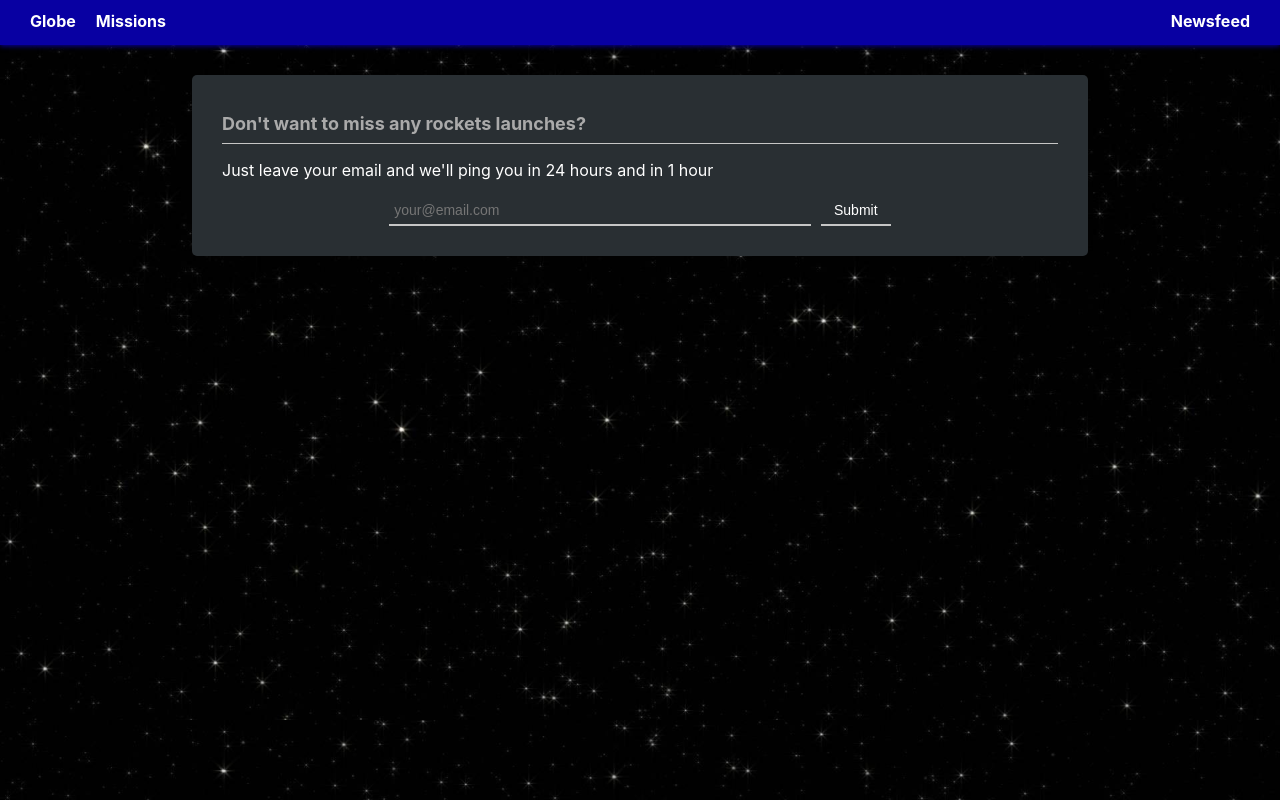
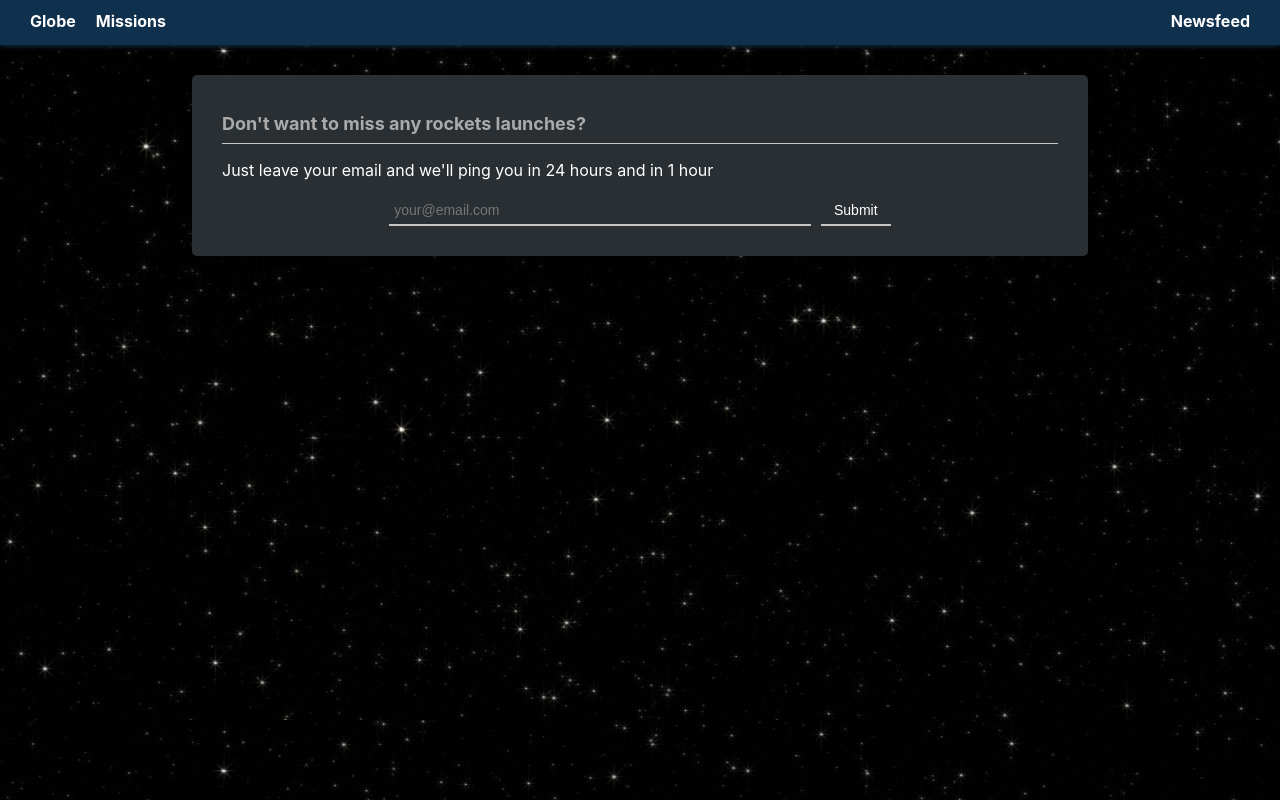
Before and after one commit to ydusaniuk/nasa.spaceappschallenge, a React (Create React App) app: page /newsfeed in a window 1280 px wide. Built offline with nearby package versions, Linux system fonts and the light colour scheme.

Commit message:
chore(UI): small styles updates

```diff
--- a/src/components/Navigation/Toolbar/Toolbar.module.sass
+++ b/src/components/Navigation/Toolbar/Toolbar.module.sass
@@ -5,5 +5,5 @@
   justify-content: space-between
   padding: 0 20px
 
-  background-color: #0800a2
-  box-shadow: 0 1px 5px #0800a2
+  background-color: #10314d
+  box-shadow: 0 1px 5px #10314d
--- a/src/components/SpaceportPanel/SpaceportInfo/SpaceportInfo.jsx
+++ b/src/components/SpaceportPanel/SpaceportInfo/SpaceportInfo.jsx
@@ -11,8 +11,8 @@ const SpaceportInfo = (props) => (
         : (
           <div className={panelStyles.Content}>
             <p><span>Host:</span> {props.spaceport.host}</p>
-            <p><span>Latitude:</span> {props.spaceport.latitude}</p>
-            <p><span>Longitude:</span> {props.spaceport.longitude}</p>
+            {/*<p><span>Latitude:</span> {props.spaceport.latitude}</p>*/}
+            {/*<p><span>Longitude:</span> {props.spaceport.longitude}</p>*/}
           </div>
         )
     }
--- a/src/components/SpaceportPanel/SpaceportInfo/SpaceportInfo.module.sass
+++ b/src/components/SpaceportPanel/SpaceportInfo/SpaceportInfo.module.sass
@@ -1,2 +1,2 @@
 .SpaceportInfo
-  height: 200px
+  min-height: 100px
--- a/src/components/shared/Panel.module.sass
+++ b/src/components/shared/Panel.module.sass
@@ -30,6 +30,10 @@
 
   .Content
     font-size: 16px
+    margin: 0
+
+    p
+      margin-bottom: 0
 
     span
       color: #aaa
```
